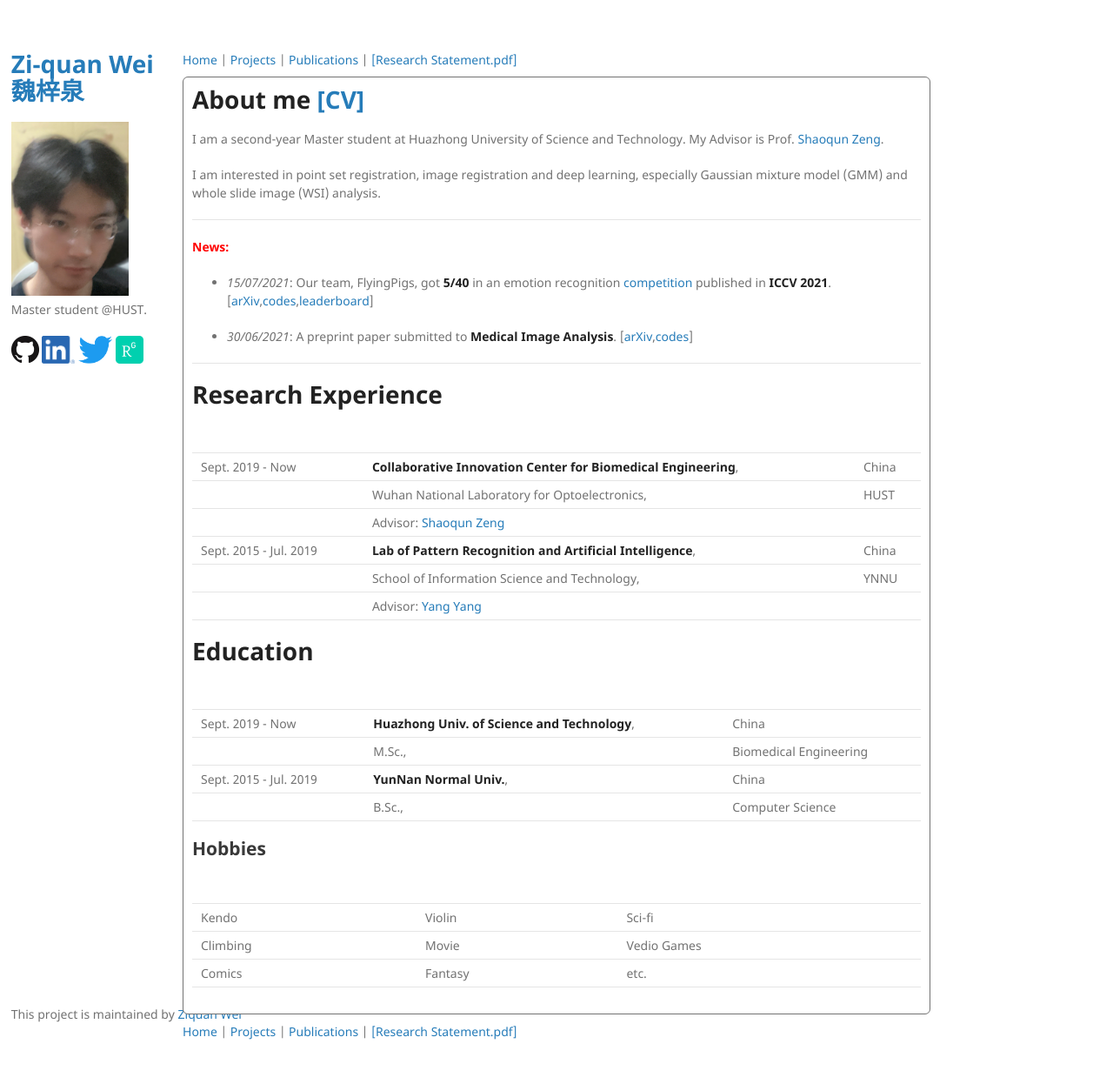
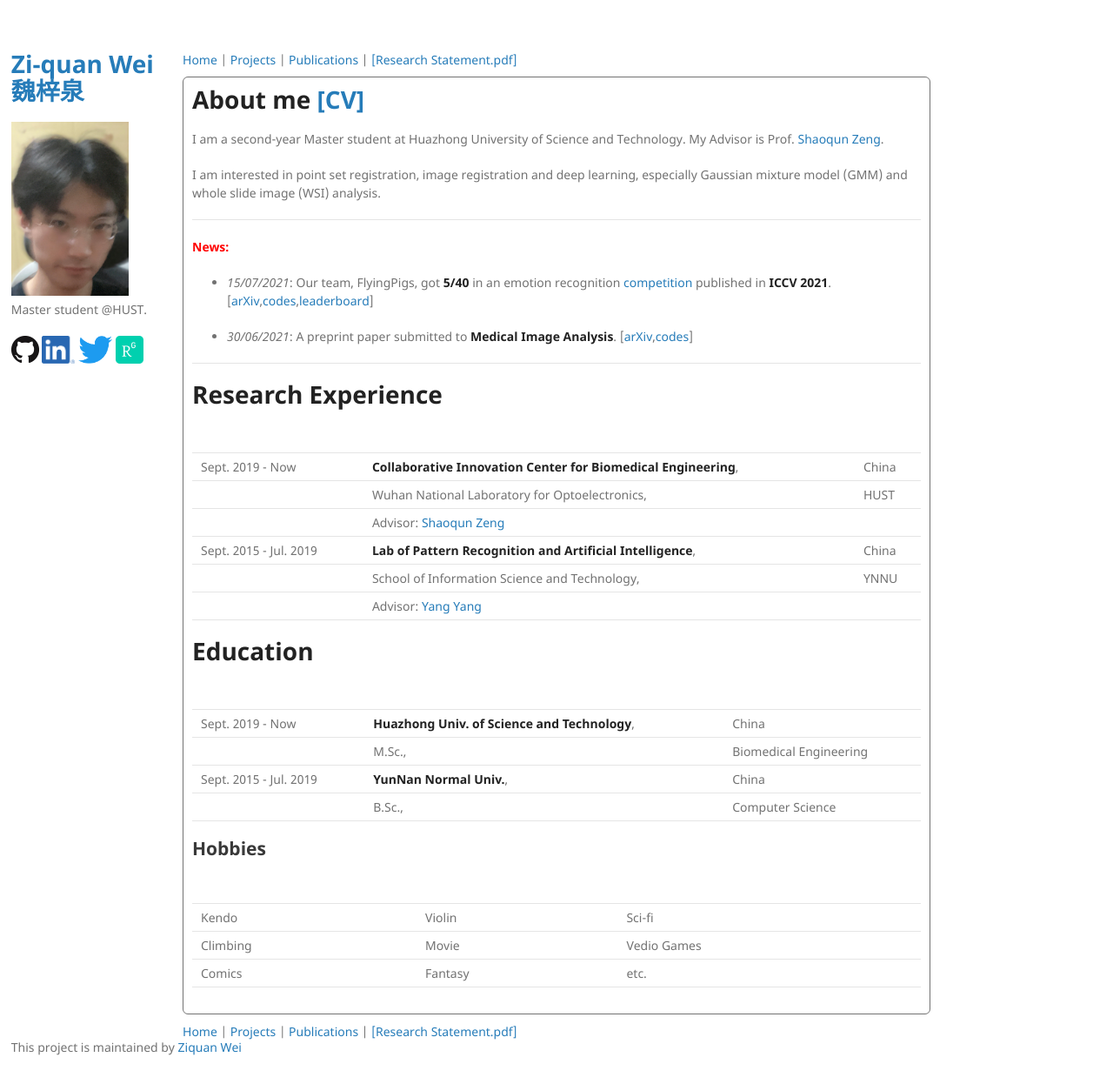
Before and after one commit to Chrisa142857/Chrisa142857.github.io, a Jekyll site: the page built from index.md, in a window 1280 px wide and 1246 px high. Shown: the whole window at 87% size. Built offline with Jekyll 4.4.1, drawn with Linux system fonts in a browser that asks for light colours; our own code applies the rules of GitHub Pages for plain Markdown files.

Commit message:
Update custom.css

```diff
--- a/assets/css/custom.css
+++ b/assets/css/custom.css
@@ -13,6 +13,7 @@ header ul {
 }
 footer {
   left: 1%;
+  bottom: 1%;
 /*   width: 200; */
   z-index: -1;
 }
```
